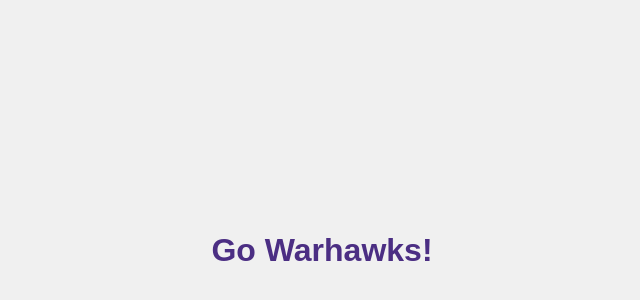
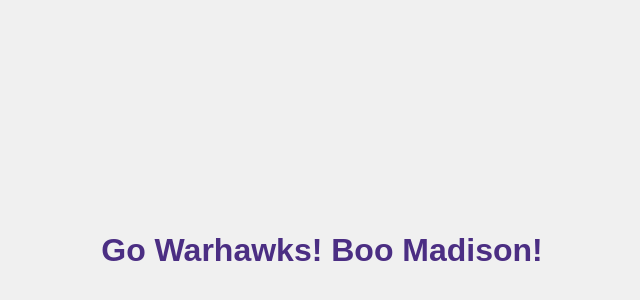
Before and after one commit to loprioreaj09/VS-Code, a plain HTML site: page index.html in a window 1280 px wide. Shown: the part 158-458 px from the top of the page, without its empty margins (318-958 px from the left). Drawn offline with Linux system fonts and the light colour scheme.

Commit message:
second commit

```diff
--- a/index.html
+++ b/index.html
@@ -19,6 +19,6 @@
     </style>
 </head>
 <body>
-    <h1>Go Warhawks!</h1>
+    <h1>Go Warhawks! Boo Madison!</h1>
 </body>
 </html>
```
